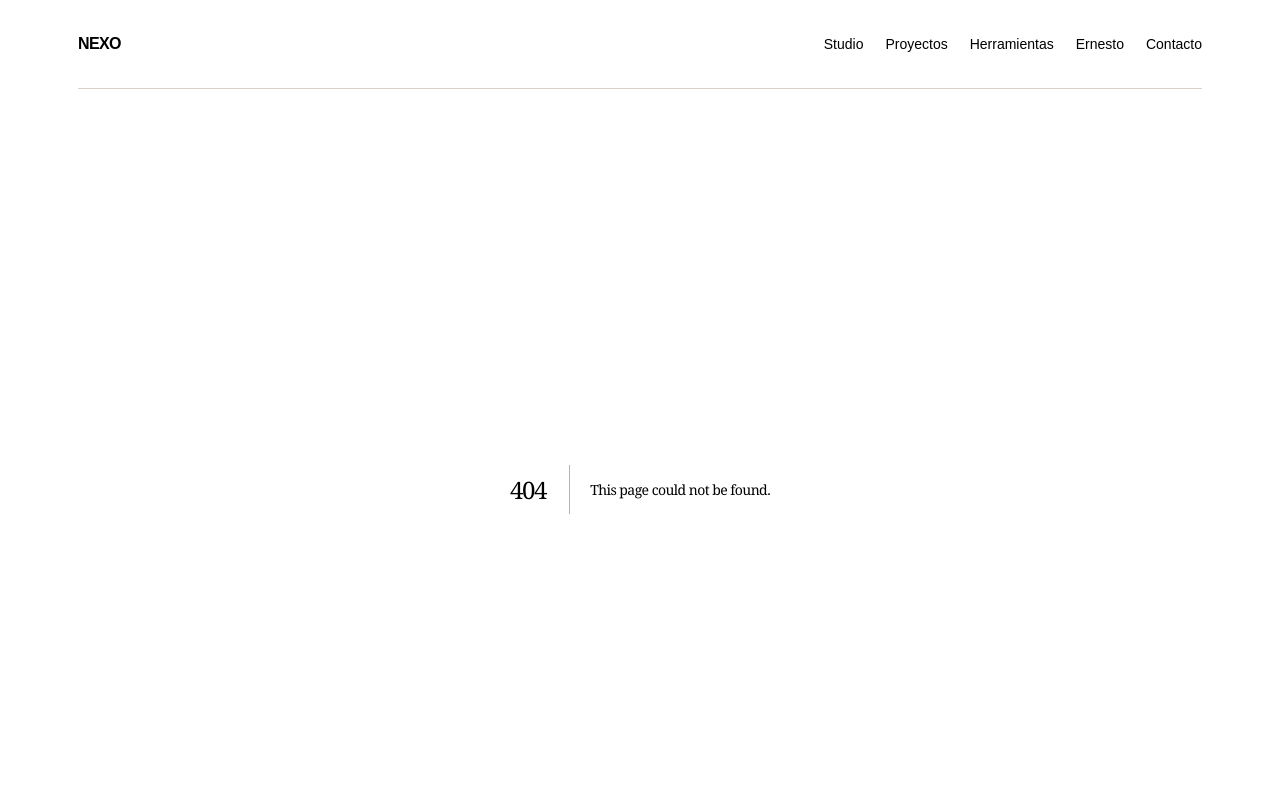
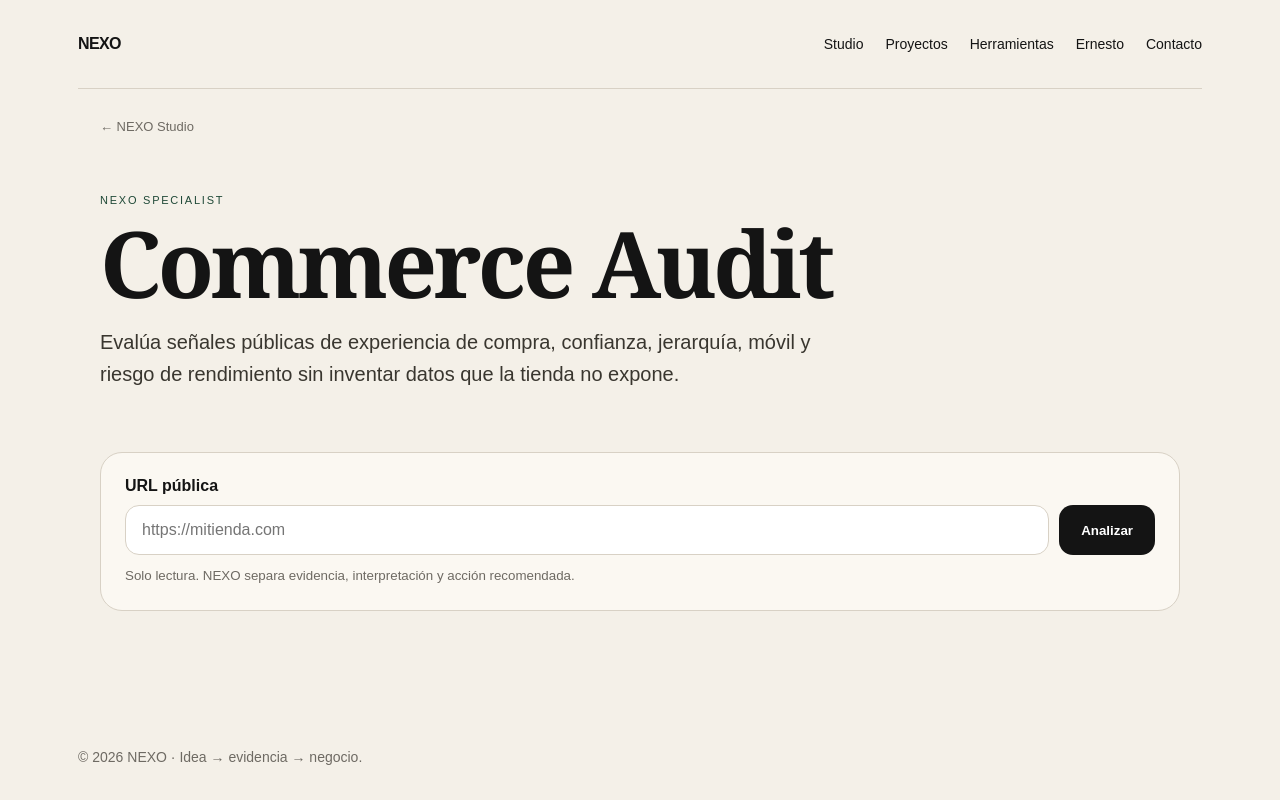
Before and after one commit to ernest196391/ernesto-rondon-nexo, a Next.js app: page /studio/commerce in a window 1280 px wide. Before the commit this address had no page. Shown: the top 800 px of the page. Built offline with nearby package versions, Linux system fonts and the light colour scheme.

Commit message:
feat: add Commerce Audit route

```diff
--- /dev/null
+++ b/app/studio/commerce/page.tsx
@@ -0,0 +1,6 @@
+import SpecialistAuditClient from "../audits/SpecialistAuditClient";
+import "../audits/specialist-audit.css";
+
+export default function CommerceAuditPage() {
+  return <SpecialistAuditClient kind="commerce" title="Commerce Audit" subtitle="Evalúa señales públicas de experiencia de compra, confianza, jerarquía, móvil y riesgo de rendimiento sin inventar datos que la tienda no expone." placeholder="https://mitienda.com" />;
+}
```
